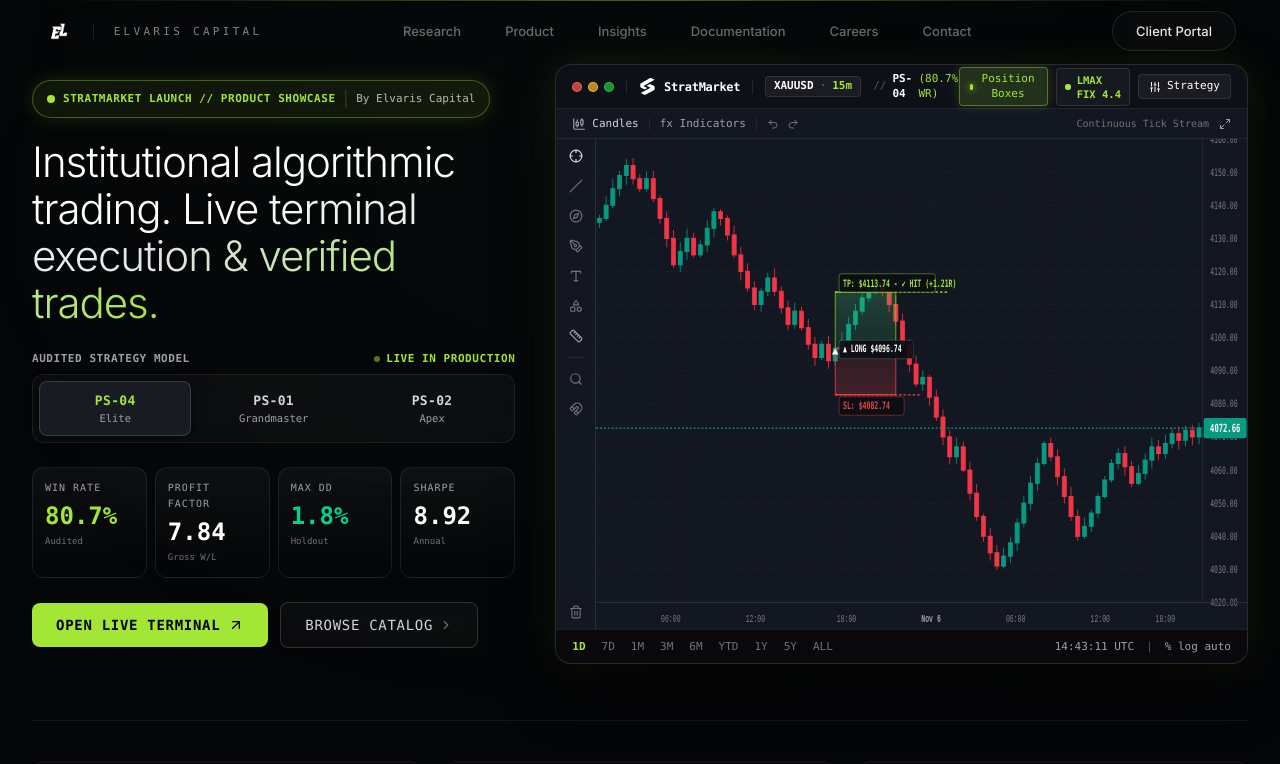
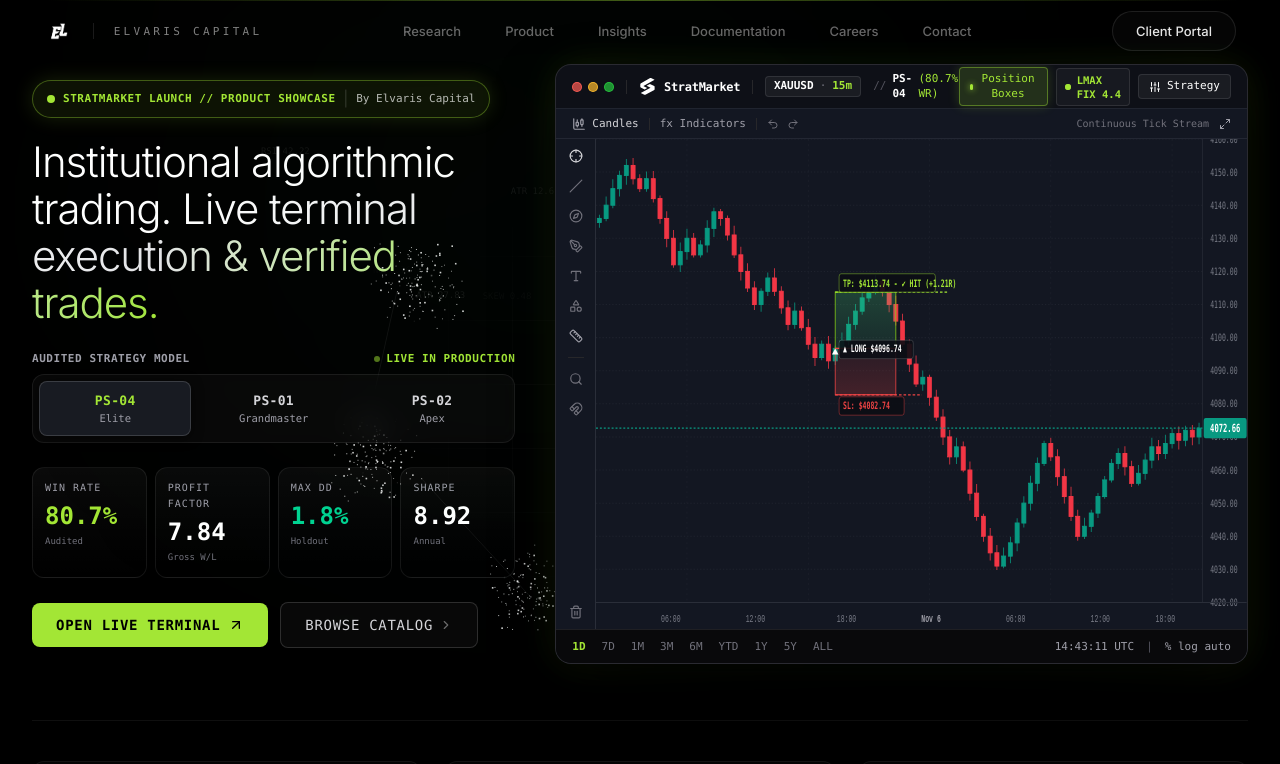
Before and after one commit to Sameet728/Elvaris-website, a Next.js app: page / in a window 1280 px wide. Shown: the top 764 px of the page. Built offline with nearby package versions, Linux system fonts and the light colour scheme.

Commit message:
feat(hero): make StratMarket section transparent to reveal interactive particle canvas and grid background

```diff
--- a/src/components/StratMarketProduct.tsx
+++ b/src/components/StratMarketProduct.tsx
@@ -314,7 +314,7 @@ export function StratMarketProduct() {
   }, [candles, strat, selectedStrategy, currentTickPrice]);
 
   return (
-    <section id="stratmarket" className="relative z-20 w-full bg-[#050608] text-white pt-[58px] pb-6 sm:pt-[64px] sm:pb-8 overflow-hidden border-b border-white/[0.08]">
+    <section id="stratmarket" className="relative z-20 w-full bg-transparent text-white pt-[58px] pb-6 sm:pt-[64px] sm:pb-8 overflow-hidden border-b border-white/[0.08]">
 
       {/* Background ambient light */}
       <div className="absolute top-0 left-1/2 -translate-x-1/2 w-full max-w-[1200px] h-[1px] bg-gradient-to-r from-transparent via-[#a3e635]/40 to-transparent" />
```
